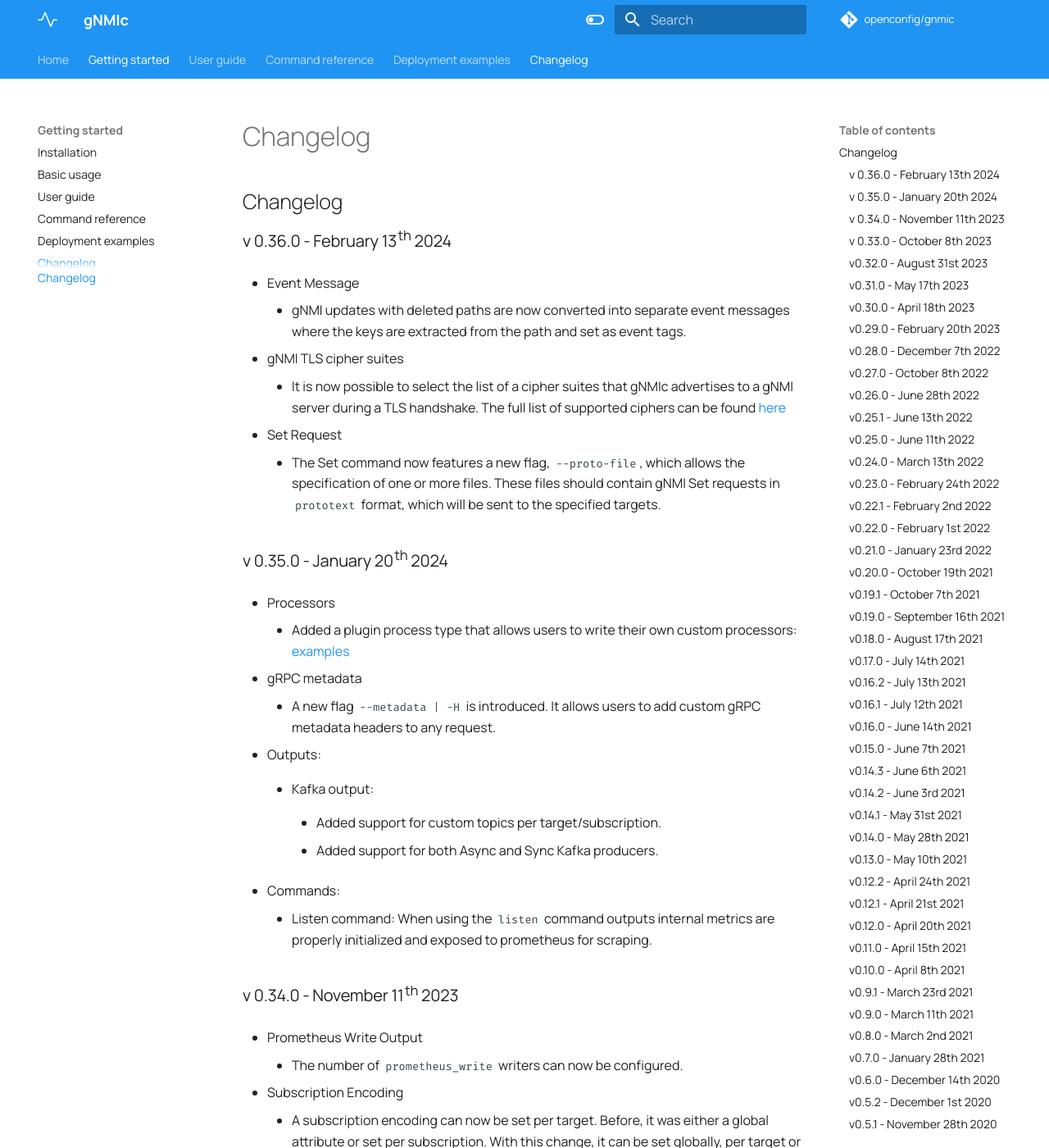
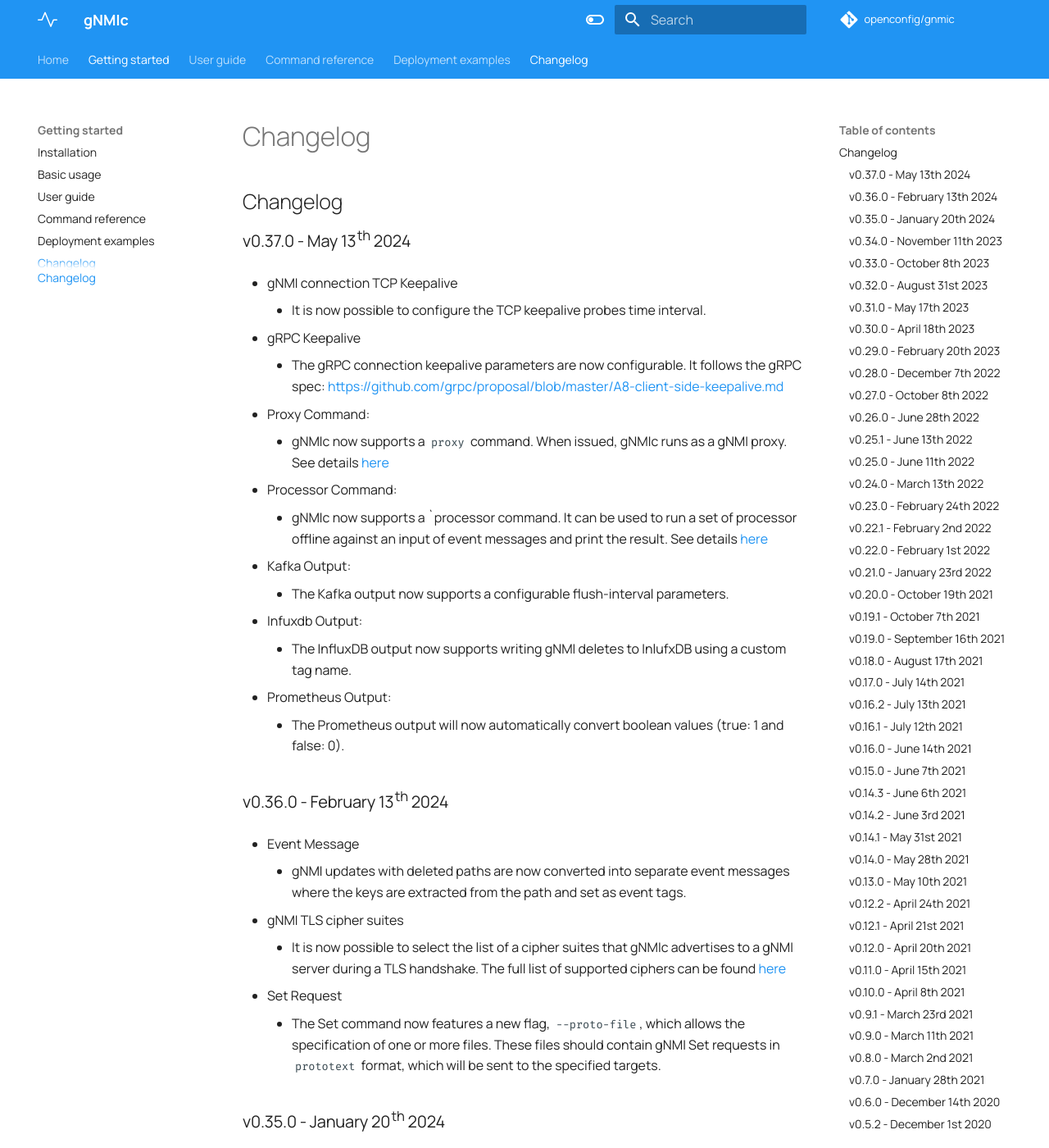
Before and after one commit to openconfig/gnmic, an MkDocs documentation site: the page built from docs/changelog.md, in a window 1280 px wide and 1400 px high. Shown: the whole window at 82% size. Built offline with MkDocs 1.6.1 and Material for MkDocs 9.7.7, drawn with Linux system fonts in a browser that asks for light colours; comment, search, counter and statistics services are not loaded; some of the changed text lies outside the part shown.

Commit message:
add v0.37.0 changelog

```diff
--- a/docs/changelog.md
+++ b/docs/changelog.md
@@ -1,6 +1,41 @@
 ## Changelog
 
-### v 0.36.0 - February 13th 2024
+### v0.37.0 - May 13th 2024
+
+- gNMI connection TCP Keepalive
+
+    - It is now possible to configure the TCP keepalive probes time interval.
+
+- gRPC Keepalive
+
+    - The gRPC connection keepalive parameters are now configurable.
+    It follows the gRPC spec: https://github.com/grpc/proposal/blob/master/A8-client-side-keepalive.md
+
+- Proxy Command:
+
+    - gNMIc now supports a `proxy` command.
+    When issued, gNMIc runs as a gNMI proxy. See details [here](../cmd/proxy.md)
+
+- Processor Command:
+
+    - gNMIc now supports a `processor command.
+    It can be used to run a set of processor offline against an input of event messages and print the result.
+    See details [here](../cmd/processor.md)
+
+- Kafka Output:
+
+    - The Kafka output now supports a configurable flush-interval parameters.
+
+- Infuxdb Output:
+
+    - The InfluxDB output now supports writing gNMI deletes to InlufxDB using a custom tag name.
+
+- Prometheus Output:
+
+    - The Prometheus output will now automatically convert boolean values (true: 1 and false: 0).
+
+
+### v0.36.0 - February 13th 2024
 
 - Event Message
 
@@ -14,7 +49,7 @@
 
     - The Set command now features a new flag, `--proto-file`, which allows the specification of one or more files. These files should contain gNMI Set requests in `prototext` format, which will be sent to the specified targets.
 
-### v 0.35.0 - January 20th 2024
+### v0.35.0 - January 20th 2024
 
 - Processors
 
@@ -37,7 +72,7 @@
     - Listen command:
         When using the `listen` command outputs internal metrics are properly initialized and exposed to prometheus for scraping.
 
-### v 0.34.0 - November 11th 2023
+### v0.34.0 - November 11th 2023
 
 - Prometheus Write Output
 
@@ -62,7 +97,7 @@
 
     - New `redis` locker: For leader election, service discovery and target distribution gNMIc supports both `Consul` and `Kubernetes`. It is now possible to use `redis` for the same purpose.
 
-### v 0.33.0 - October 8th 2023
+### v0.33.0 - October 8th 2023
 
 - Rest API
 
```
